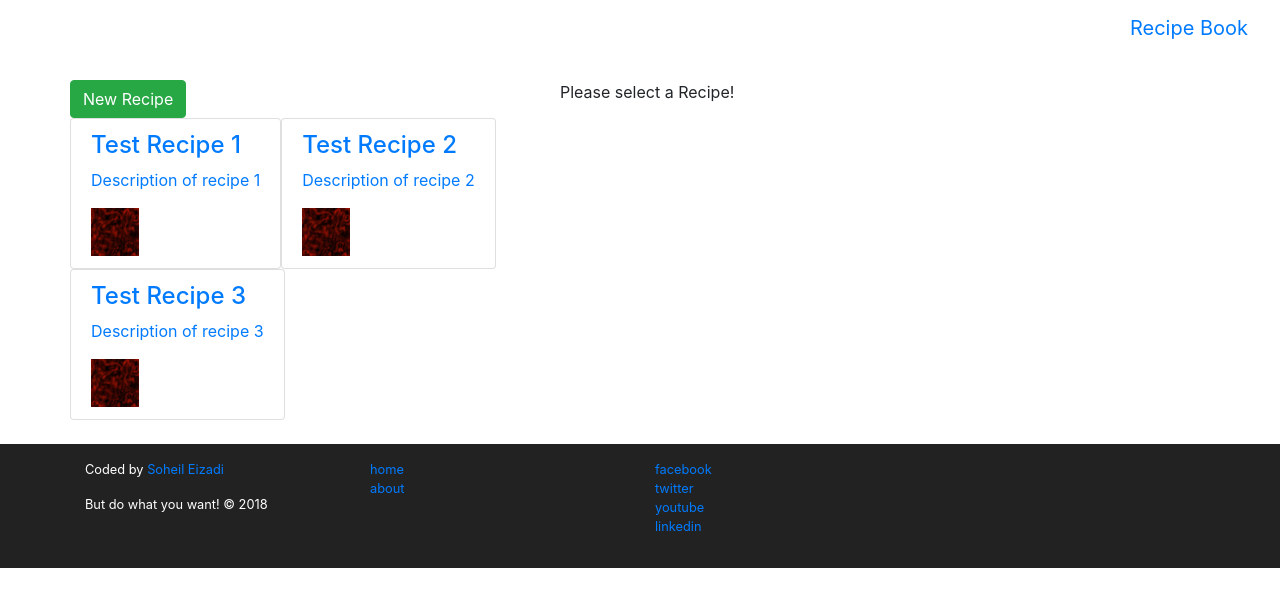
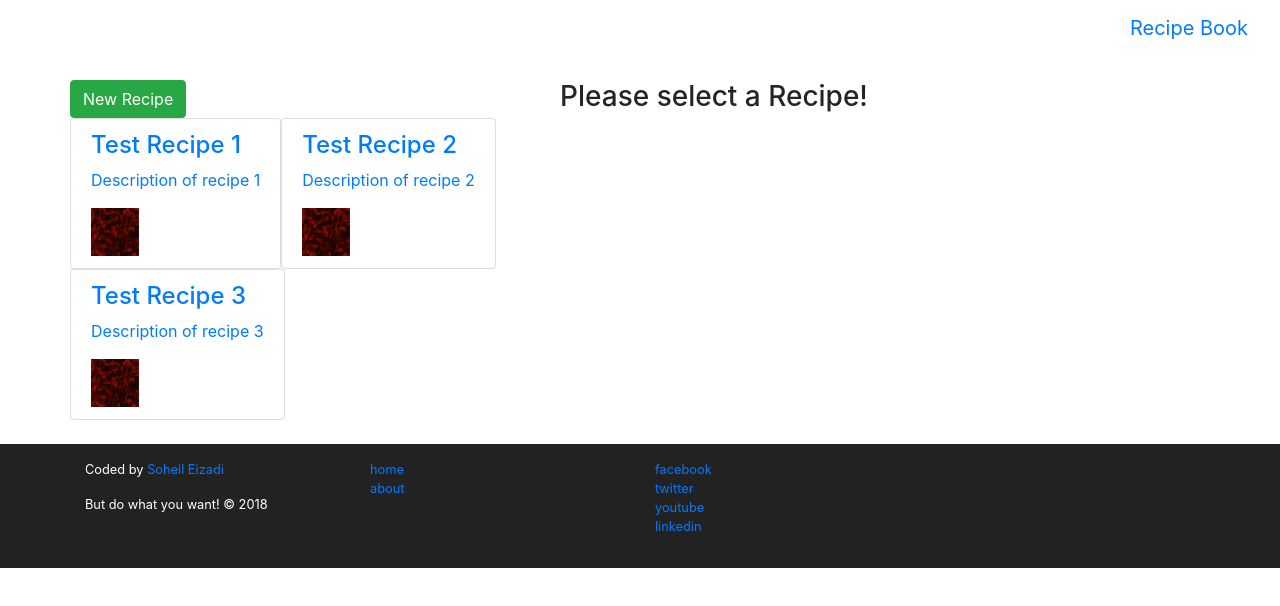
Before and after one commit to seizadi/angular5, an Angular app in the folder project-app/: page /recipes in a window 1280 px wide. Shown: the top 606 px of the page. Built offline with nearby package versions, Linux system fonts and the light colour scheme.

Commit message:
Cleanup and sync terminology.

```diff
--- a/project-app/src/app/recipes/edit-recipe/edit-recipe.component.html
+++ /dev/null
@@ -1,3 +0,0 @@
-<p>
-  edit-recipe works!
-</p>
--- a/project-app/src/app/recipes/edit-recipe/edit-recipe.component.ts
+++ /dev/null
@@ -1,15 +0,0 @@
-import { Component, OnInit } from '@angular/core';
-
-@Component({
-  selector: 'app-edit-recipe',
-  templateUrl: './edit-recipe.component.html',
-  styleUrls: ['./edit-recipe.component.scss']
-})
-export class EditRecipeComponent implements OnInit {
-
-  constructor() { }
-
-  ngOnInit() {
-  }
-
-}
--- a/project-app/src/app/recipes/no-recipe/no-recipe.component.ts
+++ /dev/null
@@ -1,15 +0,0 @@
-import { Component, OnInit } from '@angular/core';
-
-@Component({
-  selector: 'app-no-recipe',
-  templateUrl: './no-recipe.component.html',
-  styleUrls: ['./no-recipe.component.scss']
-})
-export class NoRecipeComponent implements OnInit {
-
-  constructor() { }
-
-  ngOnInit() {
-  }
-
-}
--- /dev/null
+++ b/project-app/src/app/recipes/recipe-edit/recipe-edit.component.html
@@ -0,0 +1,3 @@
+<p>
+  Edit Recipe works!
+</p>
--- /dev/null
+++ b/project-app/src/app/recipes/recipe-edit/recipe-edit.component.ts
@@ -0,0 +1,15 @@
+import { Component, OnInit } from '@angular/core';
+
+@Component({
+  selector: 'app-recipe-edit',
+  templateUrl: './recipe-edit.component.html',
+  styleUrls: ['./recipe-edit.component.scss']
+})
+export class RecipeEditComponent implements OnInit {
+
+  constructor() { }
+
+  ngOnInit() {
+  }
+
+}
--- a/project-app/src/app/recipes/no-recipe/no-recipe.component.html
+++ b/project-app/src/app/recipes/recipe-start/recipe-start.component.html
@@ -1,3 +1,3 @@
-<p>
+<h3>
   Please select a Recipe!
-</p>
+</h3>
--- /dev/null
+++ b/project-app/src/app/recipes/recipe-start/recipe-start.component.ts
@@ -0,0 +1,15 @@
+import { Component, OnInit } from '@angular/core';
+
+@Component({
+  selector: 'app-recipe-start',
+  templateUrl: './recipe-start.component.html',
+  styleUrls: ['./recipe-start.component.scss']
+})
+export class RecipeStartComponent implements OnInit {
+
+  constructor() { }
+
+  ngOnInit() {
+  }
+
+}
```
Also changed, not shown: project-app/src/app/app-routing.module.ts (+4 -4 lines), project-app/src/app/app.module.ts (+4 -4 lines), project-app/src/app/recipes/recipe-edit/recipe-edit.component.scss (added), project-app/src/app/recipes/recipe-start/recipe-start.component.scss (added).
